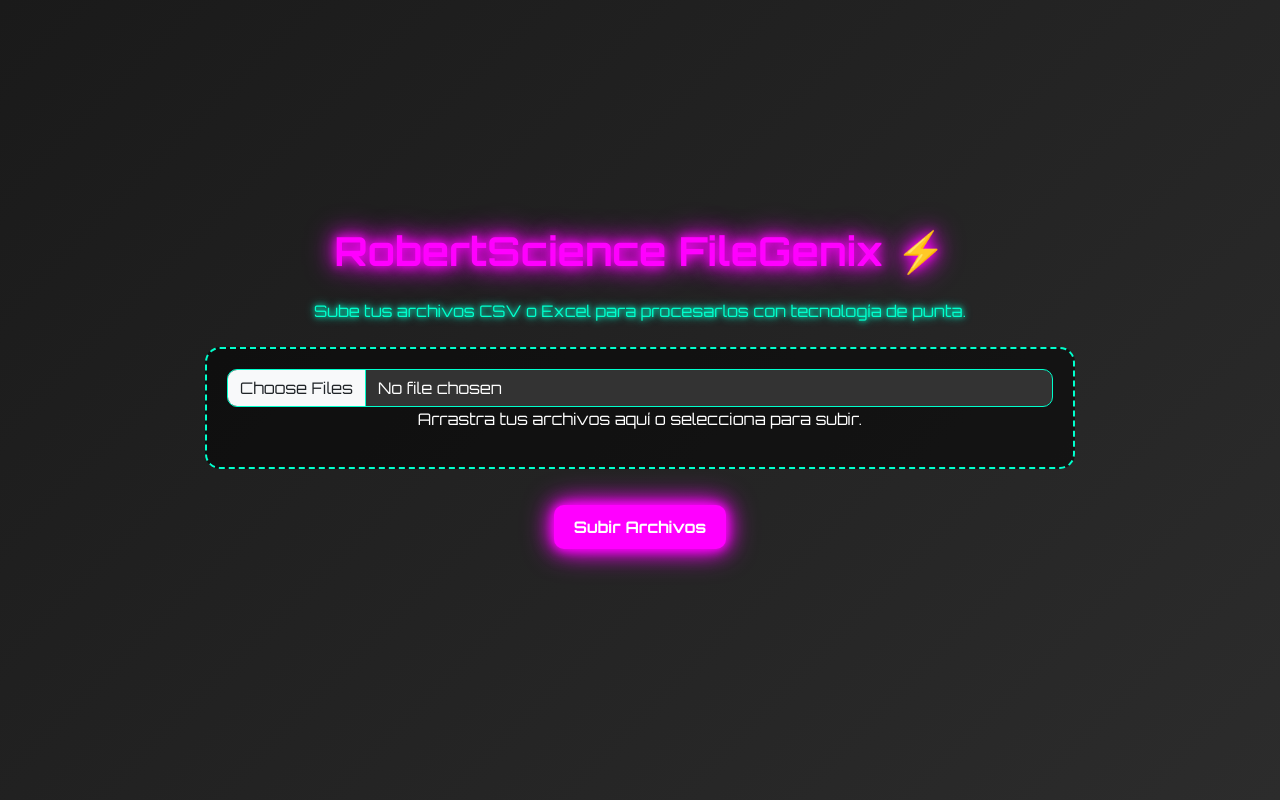
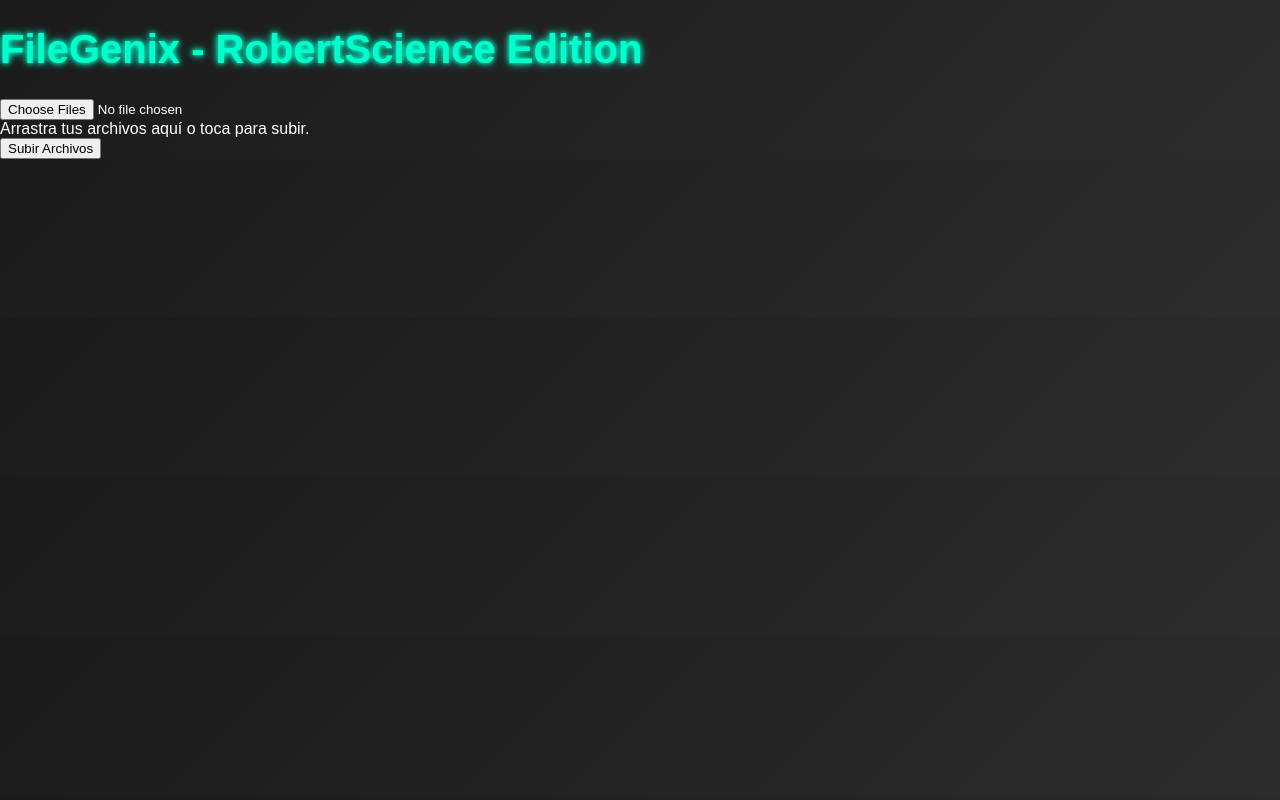
Before and after one commit to robertscience/filegenix, a Flask app: page / in a window 1280 px wide. Run offline with Flask 3, Linux system fonts and the light colour scheme; some libraries are stand-ins or nearby versions.

```diff
--- a/templates/index.html
+++ b/templates/index.html
@@ -1,144 +1,42 @@
 <!DOCTYPE html>
-<html lang="es">
+<html>
 <head>
-    <meta charset="UTF-8">
-    <meta name="viewport" content="width=device-width, initial-scale=1.0"> <!-- Responsive -->
-    <title>RobertScience - FileGenix</title>
-    <link href="https://cdn.jsdelivr.net/npm/bootstrap@5.3.0/dist/css/bootstrap.min.css" rel="stylesheet">
-    <link href="https://fonts.googleapis.com/css2?family=Orbitron:wght@400;700&display=swap" rel="stylesheet"> <!-- Fuente futurista -->
+    <title>FileGenix - RobertScience Edition</title>
     <link rel="stylesheet" href="/static/style.css">
-    <link rel="stylesheet" href="https://cdnjs.cloudflare.com/ajax/libs/font-awesome/6.4.0/css/all.min.css">
 </head>
 <body>
-    <div class="d-flex flex-column min-vh-100 justify-content-center align-items-center"> <!-- Centrado vertical y horizontal -->
-        <div class="container text-center">
-            <h1 class="mb-4">RobertScience FileGenix ⚡️</h1>
-            <p class="text-neon mb-4">Sube tus archivos CSV o Excel para procesarlos con tecnología de punta.</p>
-            <div class="upload-area" id="uploadArea">
-                <input type="file" id="fileInput" multiple accept=".csv,.xlsx,.xls" class="form-control">
-                <p id="uploadText">Arrastra tus archivos aquí o selecciona para subir.</p>
-            </div>
-            <button class="btn btn-neon mt-3" onclick="uploadFiles()">Subir Archivos</button>
-            <div id="preview" class="mt-4"></div>
-            <div id="toast" class="toast align-items-center text-white bg-dark border-neon" role="alert" aria-live="assertive" aria-atomic="true">
-                <div class="d-flex">
-                    <div class="toast-body"></div>
-                    <button type="button" class="btn-close btn-close-white me-2 m-auto" data-bs-dismiss="toast" aria-label="Close"></button>
-                </div>
-            </div>
-        </div>
-    </div>
-    <script src="https://cdn.jsdelivr.net/npm/bootstrap@5.3.0/dist/js/bootstrap.bundle.min.js"></script>
+    <h1 class="text-neon">FileGenix - RobertScience Edition</h1>
+    <input type="file" id="fileInput" multiple>
+    <div id="uploadText">Arrastra tus archivos aquí o toca para subir.</div>
+    <button onclick="uploadFiles()">Subir Archivos</button>
     <script>
-        const uploadArea = document.getElementById('uploadArea');
-        const fileInput = document.getElementById('fileInput');
-        const uploadText = document.getElementById('uploadText');
-        const toast = document.getElementById('toast');
-        const toastBody = toast.querySelector('.toast-body');
-        const bootstrapToast = new bootstrap.Toast(toast);
-
-        uploadArea.addEventListener('dragover', (e) => {
-            e.preventDefault();
-            uploadArea.classList.add('highlight');
-            uploadText.textContent = '¡Suelta tus archivos aquí!';
-        });
-
-        uploadArea.addEventListener('dragleave', () => {
-            uploadArea.classList.remove('highlight');
-            uploadText.textContent = 'Arrastra tus archivos aquí o selecciona para subir.';
-        });
-
-        uploadArea.addEventListener('drop', (e) => {
-            e.preventDefault();
-            uploadArea.classList.remove('highlight');
-            uploadText.textContent = 'Arrastra tus archivos aquí o selecciona para subir.';
-            fileInput.files = e.dataTransfer.files;
-        });
-
         async function uploadFiles() {
+            const fileInput = document.getElementById('fileInput');
+            const uploadText = document.getElementById('uploadText');
             const files = fileInput.files;
             if (files.length === 0) {
                 showToast('Por favor, selecciona al menos un archivo.', 'error');
                 return;
             }
-
             const formData = new FormData();
             for (let file of files) {
                 formData.append('files', file);
             }
-
-            // Mostrar spinner
             uploadText.innerHTML = '<i class="fas fa-spinner fa-spin text-neon"></i> Subiendo...';
-
             try {
-                const response = await fetch('/upload', {
+                const response = await fetch('https://filegenix-backend.onrender.com/upload', {
                     method: 'POST',
                     body: formData
                 });
                 const result = await response.json();
-                uploadText.textContent = 'Arrastra tus archivos aquí o selecciona para subir.';
-
-                if (response.ok) {
-                    showToast('Archivos subidos con éxito.', 'success');
-                    const preview = document.getElementById('preview');
-                    let html = `
-                        <h3 class="text-neon">Archivos Subidos:</h3>
-                        <p><strong>Upload ID:</strong> ${result.upload_id}</p>
-                        <p><strong>Enlace para Grok:</strong> <a href="${result.access_url}" target="_blank" class="text-neon">${result.access_url}</a></p>
-                        <p><strong>Resumen JSON:</strong> <a href="${result.summary_url}" target="_blank" class="text-neon">${result.summary_url}</a></p>
-                        <button class="btn btn-neon mt-2" onclick="copyToClipboard('${result.summary_url}')">Copiar Resumen JSON</button>
-                        <div class="row mt-3 g-3">
-                    `;
-
-                    for (const [filename, data] of Object.entries(result.files)) {
-                        const truncatedName = filename.length > 15 ? filename.substring(0, 12) + '...' : filename;
-                        if (data.error) {
-                            html += `
-                                <div class="col-6 col-md-2 text-center">
-                                    <i class="fas fa-folder text-danger fa-3x folder-icon" data-bs-toggle="tooltip" title="${filename}"></i>
-                                    <p class="text-danger">${truncatedName}</p>
-                                </div>
-                            `;
-                        } else {
-                            html += `
-                                <div class="col-6 col-md-2 text-center">
-                                    <i class="fas fa-folder text-neon fa-3x folder-icon" data-bs-toggle="tooltip" title="${filename}"></i>
-                                    <p>${truncatedName}</p>
-                                </div>
-                            `;
-                        }
-                    }
-                    html += '</div>';
-                    preview.innerHTML = html;
-
-                    // Inicializar tooltips
-                    const tooltipTriggerList = [].slice.call(document.querySelectorAll('[data-bs-toggle="tooltip"]'));
-                    tooltipTriggerList.map(function (tooltipTriggerEl) {
-                        return new bootstrap.Tooltip(tooltipTriggerEl);
-                    });
-                } else {
-                    showToast('Error al subir archivos: ' + result.error, 'error');
-                }
+                uploadText.textContent = 'Arrastra tus archivos aquí o toca para subir.';
+                console.log(result);
             } catch (error) {
-                uploadText.textContent = 'Arrastra tus archivos aquí o selecciona para subir.';
+                uploadText.textContent = 'Arrastra tus archivos aquí o toca para subir.';
                 showToast('Error al subir archivos: ' + error.message, 'error');
             }
         }
-
-        function copyToClipboard(text) {
-            navigator.clipboard.writeText(text).then(() => {
-                showToast('Enlace copiado al portapapeles.', 'success');
-            }).catch(() => {
-                showToast('Error al copiar el enlace.', 'error');
-            });
-        }
-
-        function showToast(message, type) {
-            toast.classList.remove('border-neon-success', 'border-neon-error');
-            toast.classList.add(type === 'success' ? 'border-neon-success' : 'border-neon-error');
-            toastBody.textContent = message;
-            bootstrapToast.show();
-        }
+        function showToast(message, type) { console.log(message); }
     </script>
 </body>
 </html>
```
Also changed, not shown: 2 other files.
